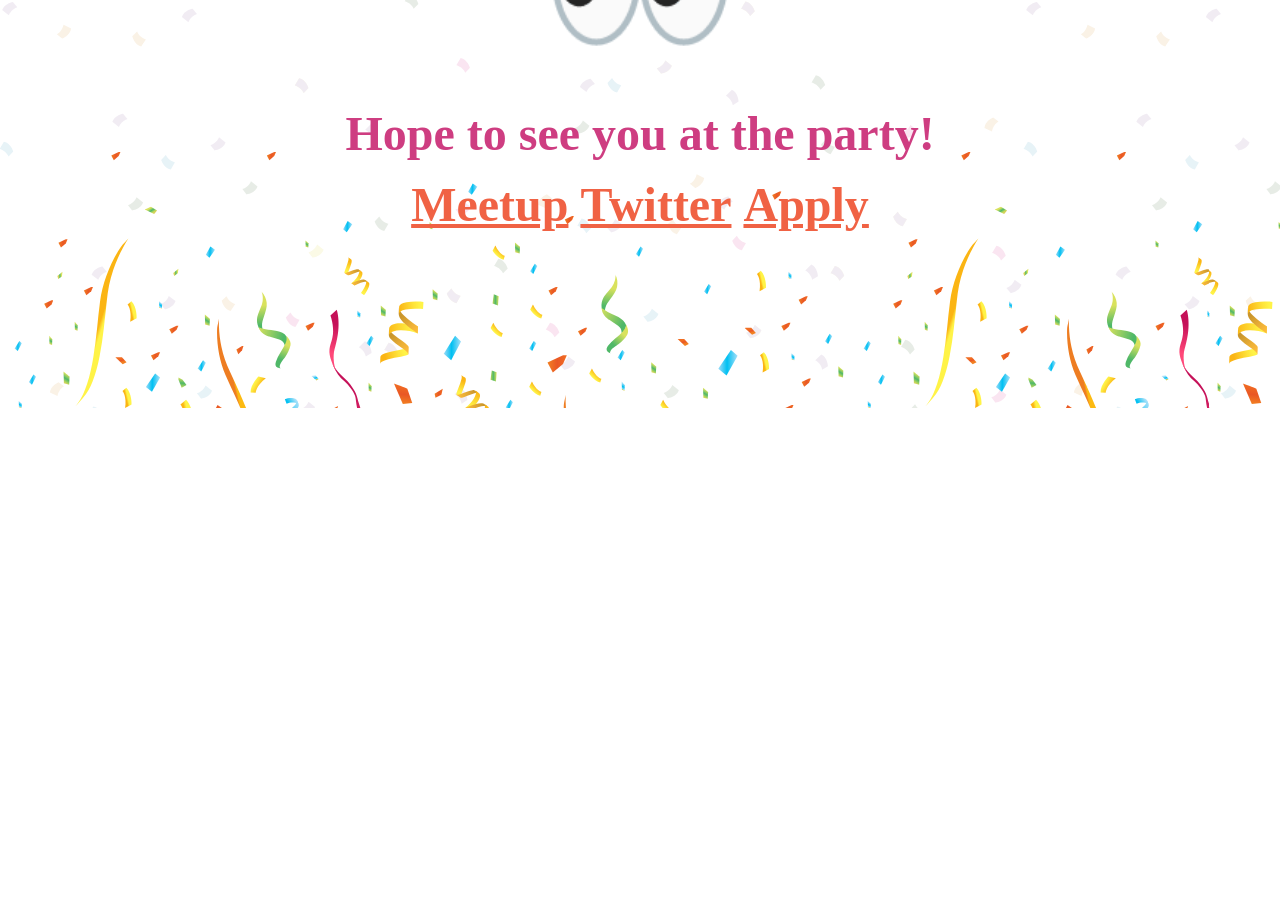
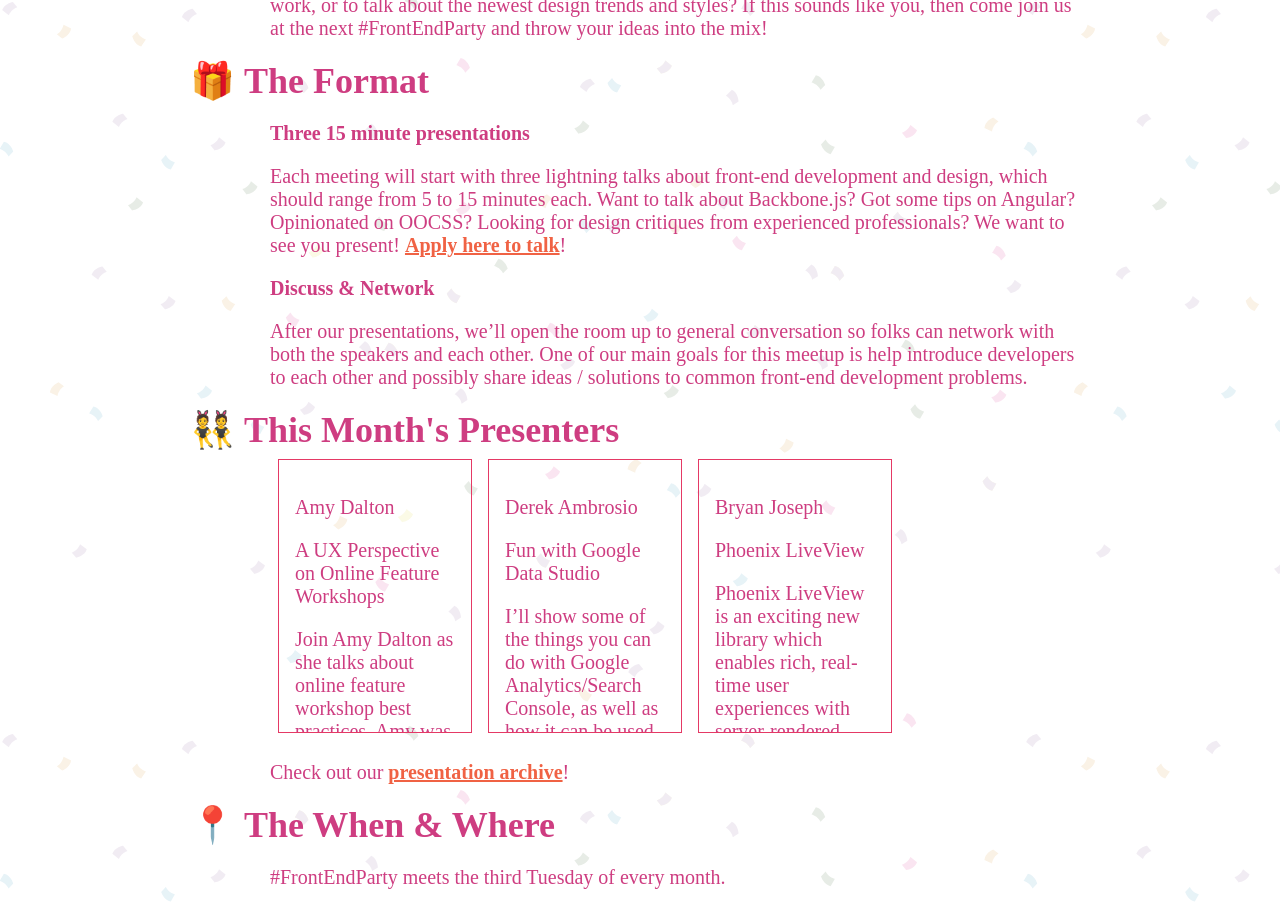
Before and after one commit to livrush/front-end-party, a React (Create React App) app: page / in a window 1280 px wide. Shown: the part 800-1705 px from the top of the page. Before the commit the page ends 1208 px from the top, so only its background shows below. Built offline with nearby package versions, Linux system fonts and the light colour scheme.

Commit message:
update components for speakers and talks

```diff
--- a/src/App.jsx
+++ b/src/App.jsx
@@ -1,13 +1,32 @@
 import React from 'react';
+import { BrowserRouter as Router, Route, Switch } from "react-router-dom";
 import Header from './components/Header';
+import Home from './components/Home';
+import Archive from './components/Archive';
 import Footer from './components/Footer';
 
 function App() {
   return (
-    <div className="App rainbow-text">
-      <Header />
-      <Footer />
-    </div>
+    <Router>
+      <div className="App rainbow-text">
+        <Header />
+        <div className="page-contents">
+          <Switch>
+            <Route
+              exact
+              path="/"
+              component={Home}
+              />
+            <Route
+              exact
+              path="/archive"
+              component={Archive}
+            />
+          </Switch>
+        </div>
+        <Footer />
+      </div>
+    </Router>
   );
 }
 
--- /dev/null
+++ b/src/components/Archive.jsx
@@ -0,0 +1,16 @@
+import React from 'react';
+import Meetup from './Meetup';
+import archive from '../archive/meetups.json';
+
+const Archive = () => {
+  const meetups = archive.map(meetup => (
+    <Meetup {...meetup} />
+  ));
+  return (
+    <div className="archive">
+      {meetups}
+    </div>
+  );
+};
+
+export default Archive;
--- /dev/null
+++ b/src/components/Content.jsx
@@ -0,0 +1,18 @@
+import React from 'react';
+
+const Content = ({
+  children,
+  emoji,
+  title,
+}) => (
+  <div className="content">
+    <h2 className="content-title">
+      {emoji}&nbsp;{title}
+    </h2>
+    <div className="content-body">
+      {children}
+    </div>
+  </div>
+);
+
+export default Content;
--- /dev/null
+++ b/src/components/Home.jsx
@@ -0,0 +1,50 @@
+import React from 'react';
+import { Link } from 'react-router-dom';
+import Content from './Content';
+import Presenters from './Presenters';
+
+const Home = () => {
+  return (
+    <div className="Home">
+      <Content
+        emoji="&#128161;"
+        title="The Idea"
+      >
+        <p>Are you a developer on the front-end side of things, looking to learn the latest HTML5 / CSS3 / Javascript tricks and hacks? Are you a designer who would love a second set of eyes on their latest work, or to talk about the newest design trends and styles? If this sounds like you, then come join us at the next #FrontEndParty and throw your ideas into the mix!</p>
+      </Content>
+      <Content
+        emoji="&#127873;"
+        title="The Format"
+      >
+        <p><strong>Three 15 minute presentations</strong></p>
+        <p>Each meeting will start with three lightning talks about front-end development and design, which should range from 5 to 15 minutes each. Want to talk about Backbone.js? Got some tips on Angular? Opinionated on OOCSS? Looking for design critiques from experienced professionals? We want to see you present! <a className="rainbow-text link-delay" href="https://docs.google.com/forms/d/e/1FAIpQLScFo6zMLuMkzkbbLTuSCfkDI-gI--t-633NXpzg9jJ9fz4LHQ/viewform?formkey=dC1SQlBHdU5yS2xKODR0bjR5QTFENHc6MQ">Apply here to talk</a>!</p>
+        <p><strong>Discuss & Network</strong></p>
+        <p>After our presentations, we’ll open the room up to general conversation so folks can network with both the speakers and each other. One of our main goals for this meetup is help introduce developers to each other and possibly share ideas / solutions to common front-end development problems.</p>
+      </Content>
+      <Content
+        emoji="&#128111;"
+        title="This Month's Presenters"
+      >
+        <Presenters />
+        <p>Check out our <Link to="archive" className="rainbow-text link-delay">presentation archive</Link>!</p>
+      </Content>
+      <Content
+        emoji="&#128205;"
+        title="The When & Where"
+      >
+        <p>#FrontEndParty meets the third Tuesday of every month.</p>
+        <p>Our gracious host for the meetup is the 3 Keys Lounge at the Ace Hotel.</p>
+        <p>We start the presentations around 7:00pm or so, but feel free to come earlier if you like and grab a drink at the lobby bar. Hack Night will be running around the same time, so there will be people around!</p>
+        <p>You can find all of this information and more on our Meetup page.</p>
+      </Content>
+      <Content
+        emoji="&#127752;"
+        title="The Organizers"
+      >
+        <p>Here are some helpful faces to look for when you arrive:</p>
+      </Content>
+    </div>
+  );
+};
+
+export default Home;
--- /dev/null
+++ b/src/components/Meetup.jsx
@@ -0,0 +1,33 @@
+import React from 'react';
+import Talk from './Talk';
+
+const Meetup = ({
+  id,
+  date,
+  meetup,
+  talks,
+}) => {
+  const meetupTalks = talks.map(talk => <Talk {...talk} />);
+  return (
+    <div className="meetup">
+      <div className="meetup-header">
+        <h2>#FrontEndParty {id}</h2>
+        <h3>
+          <span role="img" aria-label="Calendar">&#128197;</span>
+          &nbsp;
+          <a
+            className="rainbow-text link-delay"
+            href={meetup}
+            target="_blank"
+            rel="noopener noreferrer"
+          >
+            {date}
+          </a>
+        </h3>
+        {meetupTalks}
+      </div>
+    </div>
+  )
+};
+
+export default Meetup;
--- /dev/null
+++ b/src/components/Presenters.jsx
@@ -0,0 +1,32 @@
+import React from 'react';
+import moment from 'moment';
+import archive from '../archive/meetups.json';
+import Speaker from './Speaker';
+
+const Presenters = () => {
+  const today = moment();
+  const month = today.format('MMMM');
+  const year = today.format('YYYY');
+
+  const [ mostRecentMeetup ] = archive;
+  const { date } = mostRecentMeetup;
+  /* eslint-disable-next-line no-unused-vars */
+  const [ recentMonth, recentDay, recentYear ] = date.split(' ');
+
+  let speakers;
+  if (month === recentMonth && year === recentYear) {
+    speakers = mostRecentMeetup.talks.map((talk, i) => {
+      return <Speaker key={talk + i} {...talk} />;
+    });
+  } else {
+    speakers = 'Check back soon for this month\'s speakers!';
+  }
+
+  return (
+    <div className="presenters">
+      { speakers }
+    </div>
+  );
+};
+
+export default Presenters;
--- /dev/null
+++ b/src/components/Speaker.jsx
@@ -0,0 +1,28 @@
+import React from 'react';
+import presenters from '../archive/presenters.json';
+
+const Speaker = ({
+  title,
+  presenter,
+  description,
+}) => {
+  const speaker = presenters[presenter];
+
+  console.log(speaker);
+
+  return (
+    <div className="speaker">
+      <p>
+        {presenter}
+      </p>
+      <p>
+        {title}
+      </p>
+      <p>
+        {description}
+      </p>
+    </div>
+  );
+};
+
+export default Speaker;
--- /dev/null
+++ b/src/components/Talk.jsx
@@ -0,0 +1,19 @@
+import React, { Fragment } from 'react';
+
+const Talk = ({
+  presenter,
+  title,
+  description,
+}) => (
+  <Fragment>
+    <h4 className="talk-title">{title}</h4>
+    <p className="talk-presenter">
+      {presenter}
+    </p>
+    <p className="talk-description">
+      {description}
+    </p>
+  </Fragment>
+);
+
+export default Talk;
```
